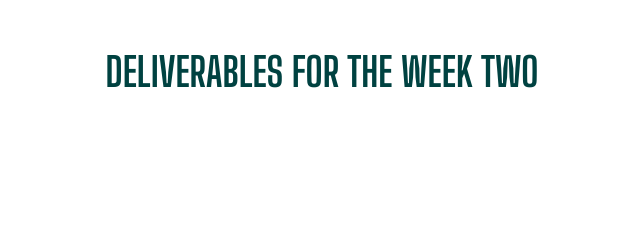
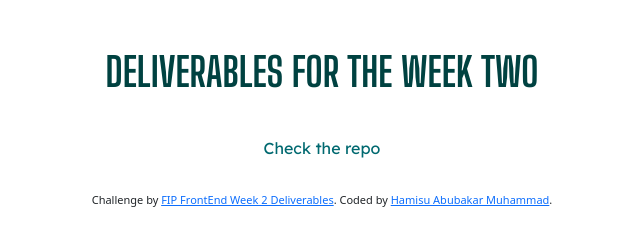
Before and after one commit to brilliant-smart/FIP-FrontEnd, a plain HTML site: page index.html in a window 1280 px wide. Shown: the whole page, without its empty margins (318-958 px from the left). Drawn offline with nearby package versions, Linux system fonts and the light colour scheme.

Commit message:
added footer

```diff
--- a/index.html
+++ b/index.html
@@ -12,6 +12,7 @@
 <body>
     <div class="container mt-5"></div>
     <h1 class="text-center">Deliverables for the week two</h1>
+    <p class="text-center">Check the repo</p>
 
 
     <script src="https://cdn.jsdelivr.net/npm/bootstrap@5.3.3/dist/js/bootstrap.bundle.min.js"></script>
@@ -19,3 +20,10 @@
 </body>
 
 </html>
+
+
+<footer>
+    Challenge by
+    <a href="#" target="_blank">FIP FrontEnd Week 2 Deliverables</a>. Coded by
+    <a href="#">Hamisu Abubakar Muhammad</a>.
+</footer>
--- a/style.css
+++ b/style.css
@@ -28,3 +28,16 @@ h1 {
     margin-bottom: 2.5rem;
     text-transform: uppercase;
 }
+
+p {
+    color: var(--Dark-cyan);
+    font-family: "Lexend Deca", sans-serif;
+    font-weight: 400;
+}
+
+
+footer {
+    font-size: 11px;
+    text-align: center;
+    margin-top: 2rem;
+}
```
